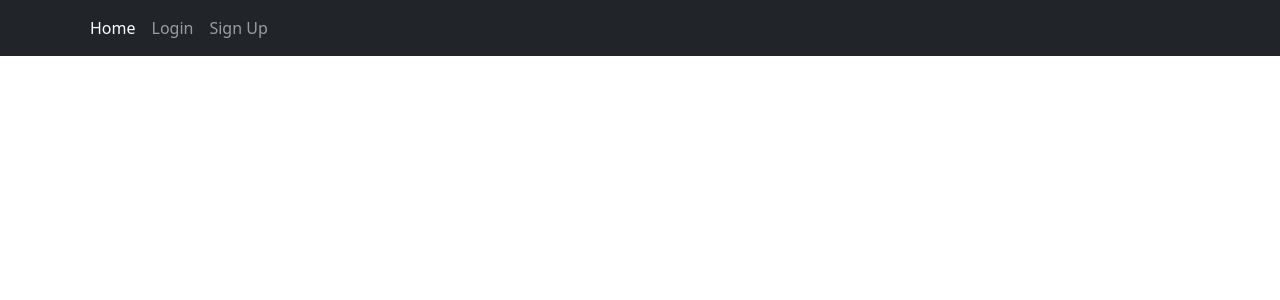
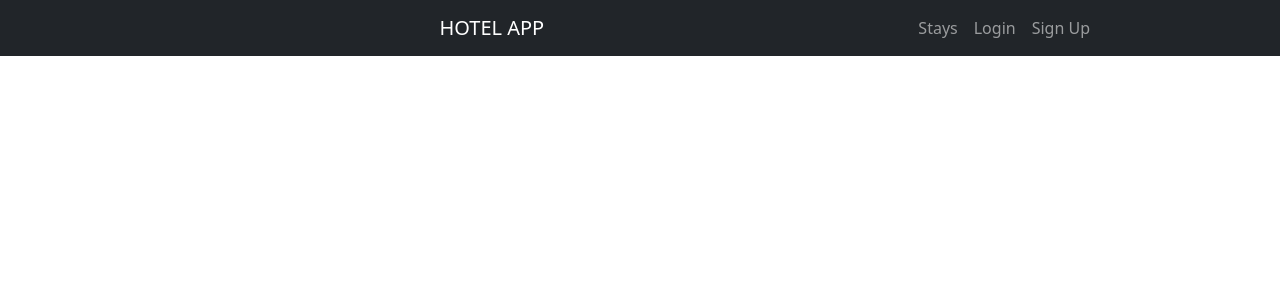
Before and after one commit to dewaynestaton/hotel-app, a React (Create React App) app: page / in a window 1280 px wide. Shown: the top 300 px of the page. Built offline with nearby package versions, Linux system fonts and the light colour scheme.

Commit message:
Fixed links not working

```diff
--- a/package.json
+++ b/package.json
@@ -15,7 +15,7 @@
     "web-vitals": "^2.1.4"
   },
   "scripts": {
-    "start": "react-scripts start",
+    "start": "BROWSER=none react-scripts start",
     "build": "react-scripts build",
     "test": "react-scripts test",
     "eject": "react-scripts eject"
--- a/src/App.js
+++ b/src/App.js
@@ -15,6 +15,9 @@ function App() {
       <Router>
         <Routes>
           <Route exact path="/" pages={Home} />
+          {/* <Route path="/stays" pages={Stays} />
+          <Route path="/flights" pages={Flights} />
+          <Route path="/cars" pages={Cars} /> */}
           <Route path="/login" pages={Login} />
           <Route path="/signup" pages={Signup} />
         </Routes>
--- /dev/null
+++ b/src/components/Navigation.css
@@ -0,0 +1,10 @@
+.navbar--brand {
+    width: 60%;
+    margin-left: 50px;
+    padding-left: 50px;
+}
+
+.navbar--links {
+    margin-left: auto;
+    padding-right: 100px;
+}
--- a/src/components/Navigation.js
+++ b/src/components/Navigation.js
@@ -1,23 +1,19 @@
 import React from 'react';
+import './Navigation.css';
 import { Navbar, Nav, Container } from 'react-bootstrap';
 
 const Navigation = () => {
     return (
         <div>
-            <Navbar collapseOnSelect fixed="top" expands="sm" bg="dark" variant="dark">
+            <Navbar collapseOnSelect fixed="top" expand="lg" bg="dark" variant="dark">
                 <Container>
+                    <Navbar.Brand className="navbar--brand" href="#home">HOTEL APP</Navbar.Brand>
                     <Navbar.Toggle aria-controls="responsive-navbar-nav" />
                     <Navbar.Collapse id="responsive-navbar-nav">
-                        <Nav activeKey="/home" onSelect={(selectedKey) => alert(`selected ${selectedKey}`)}>
-                            <Nav.Item>
-                                <Nav.Link href="/home">Home</Nav.Link>
-                            </Nav.Item>
-                            <Nav.Item>
-                                <Nav.Link eventKey="/login">Login</Nav.Link>
-                            </Nav.Item>
-                            <Nav.Item>
-                                <Nav.Link eventKey="/signup">Sign Up</Nav.Link>
-                            </Nav.Item>
+                        <Nav className="navbar--links">
+                            <Nav.Link href="#home">Stays</Nav.Link>
+                            <Nav.Link href="#login">Login</Nav.Link>
+                            <Nav.Link href="#signup">Sign Up</Nav.Link>
                         </Nav>
                     </Navbar.Collapse>
                 </Container>
--- a/src/components/TripPicker.js
+++ b/src/components/TripPicker.js
@@ -0,0 +1 @@
+import React from 'react';
```
Also changed, not shown: src/components/DestinationSlider.css (added), src/components/Header.css (added), src/components/TripPicker.css (added).
